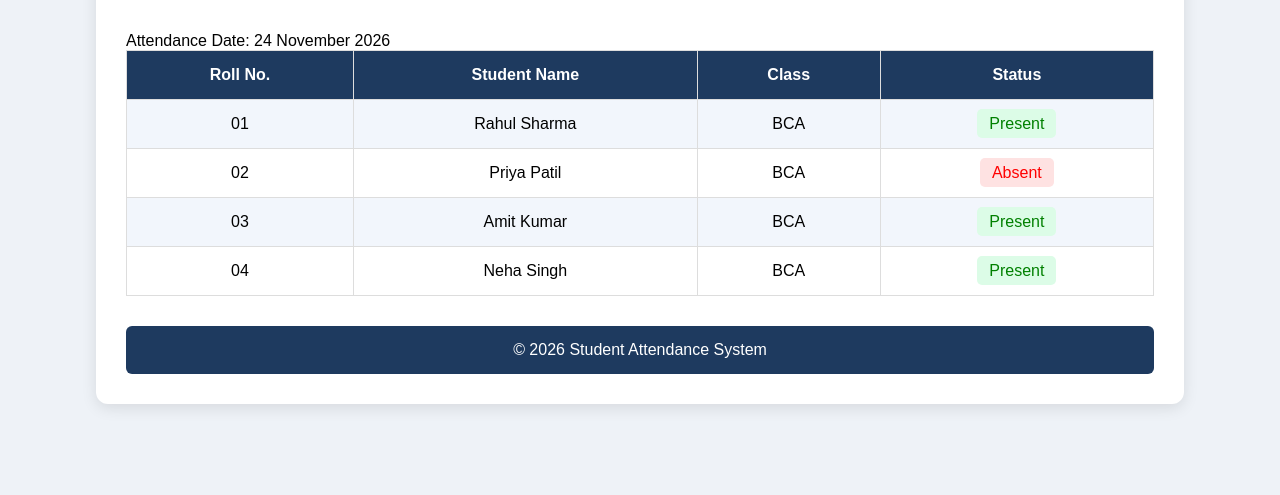
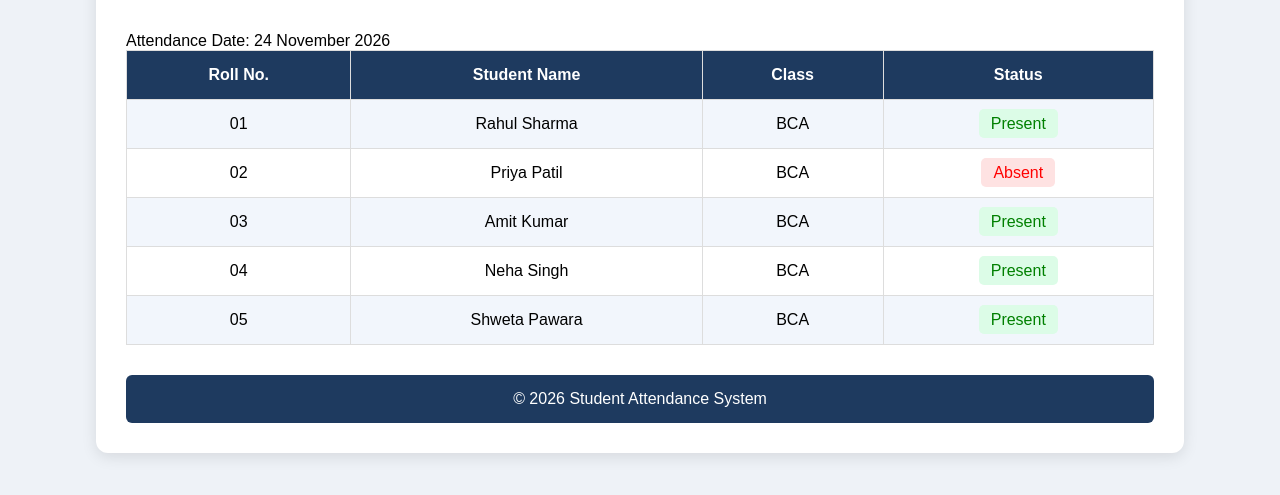
Before and after one commit to Shwetapawara04/Student-Attendance-System, a plain HTML site: page index.html in a window 1280 px wide. Shown: the part 251-746 px from the top of the page. Drawn offline with Linux system fonts and the light colour scheme.

Commit message:
Added new student record

```diff
--- a/index.html
+++ b/index.html
@@ -66,6 +66,15 @@
                 <td><span class="present">Present</span></td>
             </tr>
 
+            <tr>
+                <td>05</td>
+                <td>Shweta Pawara</td>
+                <td>BCA</td>
+                <td>
+                    <span class="present">Present</span>
+                </td>
+            </tr>
+
         </table>
 
         <footer>
```
